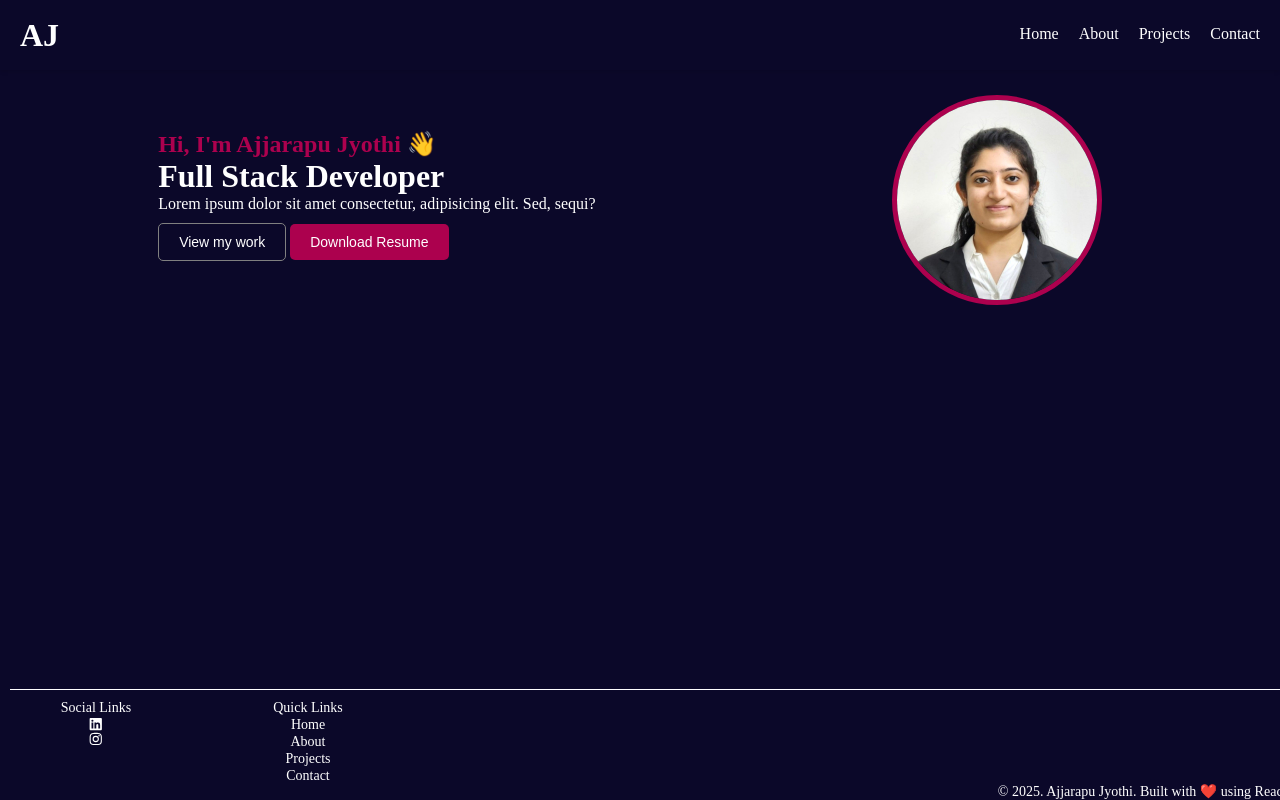
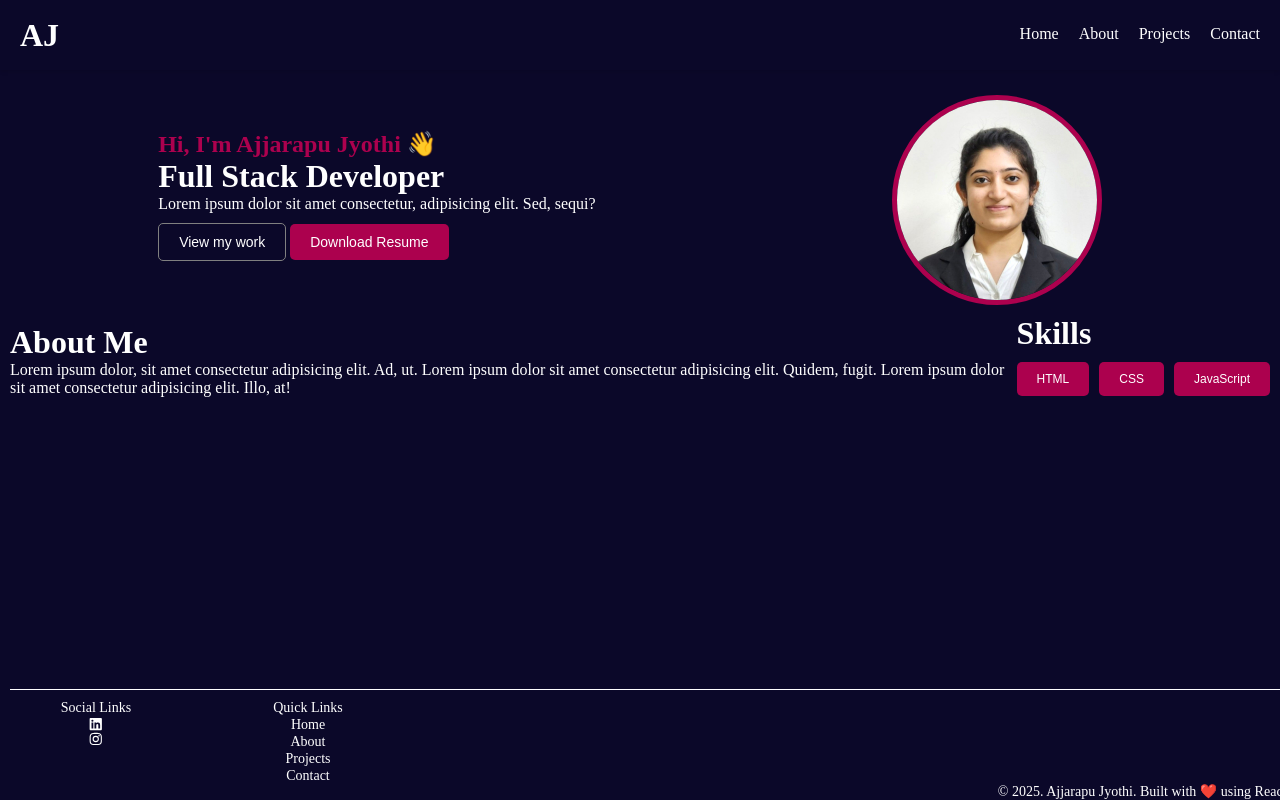
Before and after one commit to JyothiAjjarapu/Jyothi, a React (Vite) app: page / in a window 1280 px wide. Built offline with nearby package versions, Linux system fonts and the light colour scheme.

Commit message:
few css changes

```diff
--- a/src/MidPage.jsx
+++ b/src/MidPage.jsx
@@ -49,6 +49,27 @@ export default function MidPage()
                 </div>
 
                 <div className="about-skills">
+                    <div>
+                        <h1> About Me </h1>
+                        <div className="about">
+                            <p>
+                                Lorem ipsum dolor, sit amet consectetur adipisicing elit. Ad, ut.
+                                Lorem ipsum dolor sit amet consectetur adipisicing elit. Quidem, fugit.
+                                Lorem ipsum dolor sit amet consectetur adipisicing elit. Illo, at!
+                            </p>
+                        </div>
+
+                    </div>
+
+                    <div>
+                        <h1> Skills </h1>
+                        <div className="skills">
+                            <button className="btn-skill"> HTML </button>
+                            <button className="btn-skill"> CSS </button>
+                            <button className="btn-skill"> JavaScript </button>
+                        </div>
+
+                    </div>
 
                 </div>
 
--- a/src/css/Mainpage.css
+++ b/src/css/Mainpage.css
@@ -34,3 +34,36 @@
     cursor: pointer;
     font-size: 14px;
 }
+
+.about-skills
+{
+    display: flex;
+    justify-content: space-around;
+    align-items: center;
+    color: white;
+    margin:5px 0 10px 0;
+}
+
+.about
+{
+    display: flex;
+    flex-shrink: 2;
+}
+.skills
+{
+    display: flex;
+    flex-direction: row;
+    align-items: center;
+    justify-content: space-evenly;
+    gap: 10px;
+}
+.btn-skill
+{
+    background-color: rgb(172, 1, 78);
+    color: white;
+    border: none;
+    padding: 10px 20px;
+    margin: 10px 0 10px 0;
+    border-radius: 5px;
+    font-size: 12px;
+}
```
